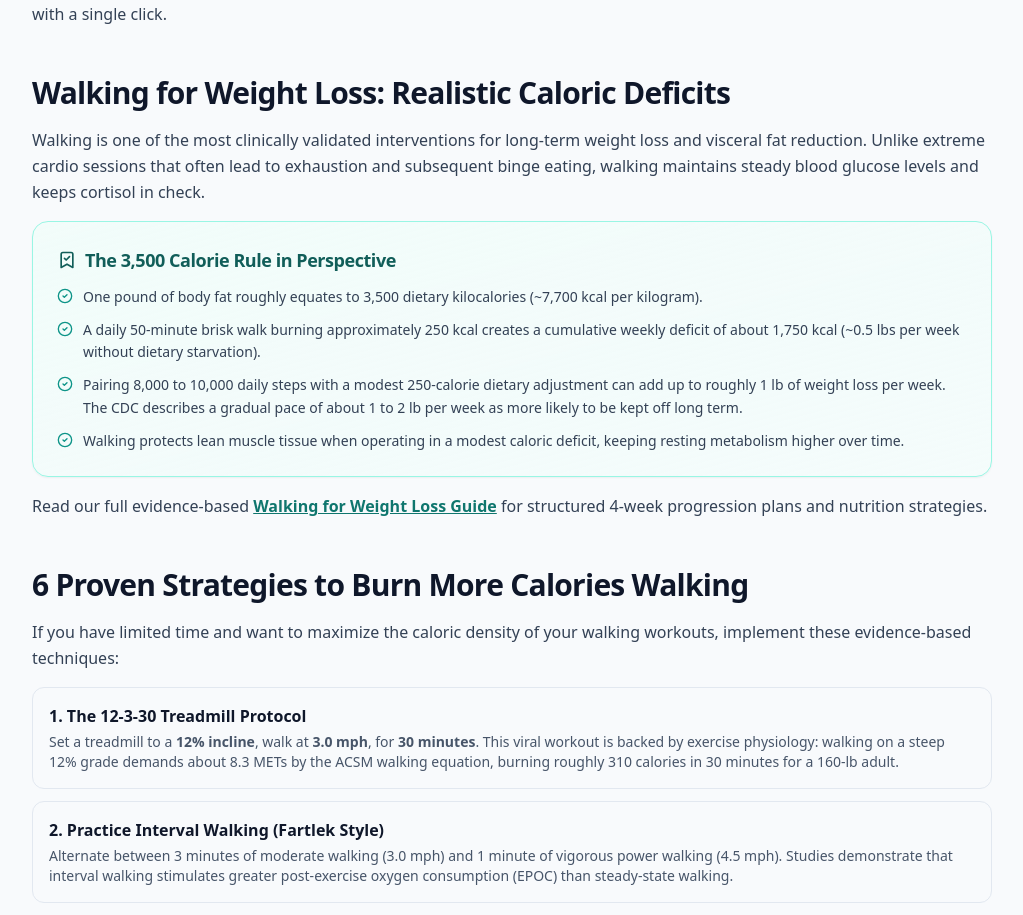
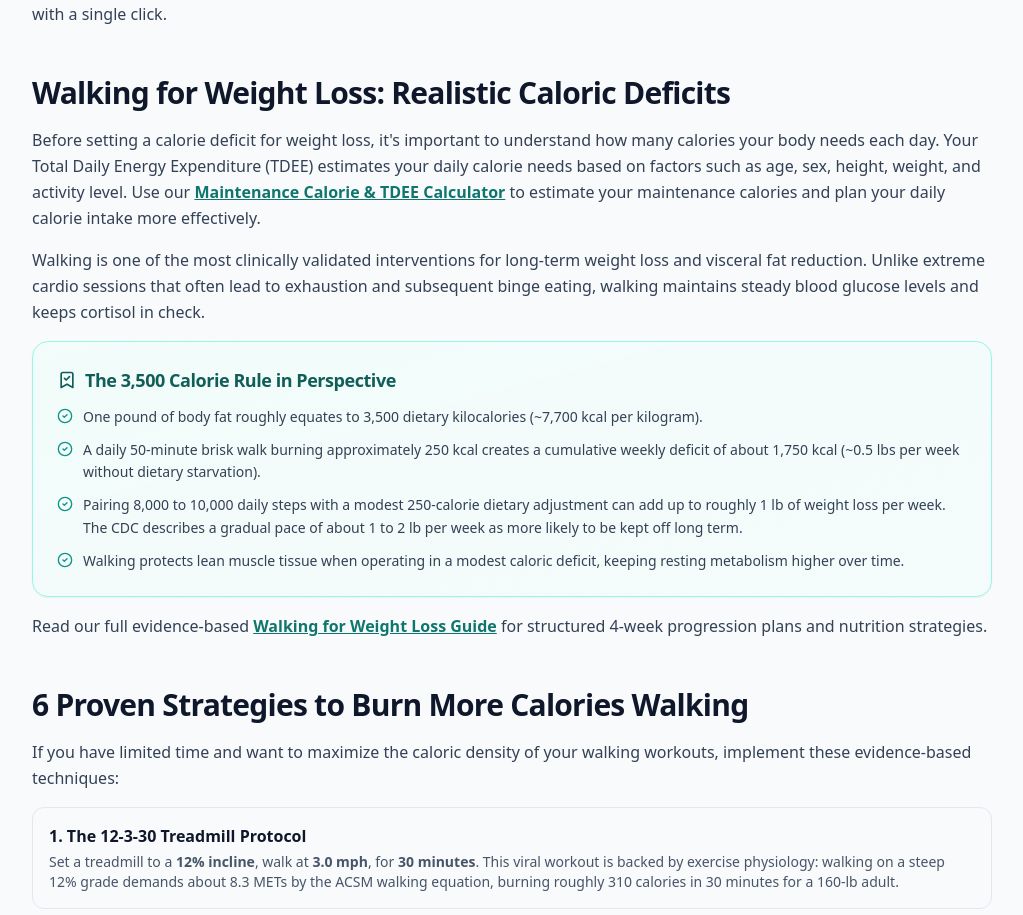
Before and after one commit to zain-taseer-developer/Walking-Calorie-Calculator-2026, a Next.js app: page / in a window 1280 px wide. Shown: the part 7026-7941 px from the top of the page, without its empty margins (128-1151 px from the left). Built offline with nearby package versions, Linux system fonts and the light colour scheme; no server answers.

Commit message:
Update homepage linking 3

```diff
--- a/app/page.tsx
+++ b/app/page.tsx
@@ -597,6 +597,18 @@ export default function HomePage() {
           <h2 className="text-2xl sm:text-3xl font-extrabold text-slate-900 dark:text-white tracking-tight">
             Walking for Weight Loss: Realistic Caloric Deficits
           </h2>
+
+<p className="text-base text-slate-700 dark:text-slate-300 leading-relaxed mb-4">
+  Before setting a calorie deficit for weight loss, it's important to understand how many calories your body needs each day. Your Total Daily Energy Expenditure (TDEE) estimates your daily calorie needs based on factors such as age, sex, height, weight, and activity level. Use our{" "}
+  <Link
+    href="/maintenance-calorie-calculator"
+    className="text-brand-700 dark:text-brand-400 font-semibold underline"
+  >
+    Maintenance Calorie &amp; TDEE Calculator
+  </Link>{" "}
+  to estimate your maintenance calories and plan your daily calorie intake more effectively.
+</p>
+
           <p className="text-base text-slate-700 dark:text-slate-300 leading-relaxed">
             Walking is one of the most clinically validated interventions for long-term weight loss and visceral fat reduction. Unlike extreme cardio sessions that often lead to exhaustion and subsequent binge eating, walking maintains steady blood glucose levels and keeps cortisol in check.
           </p>
```
